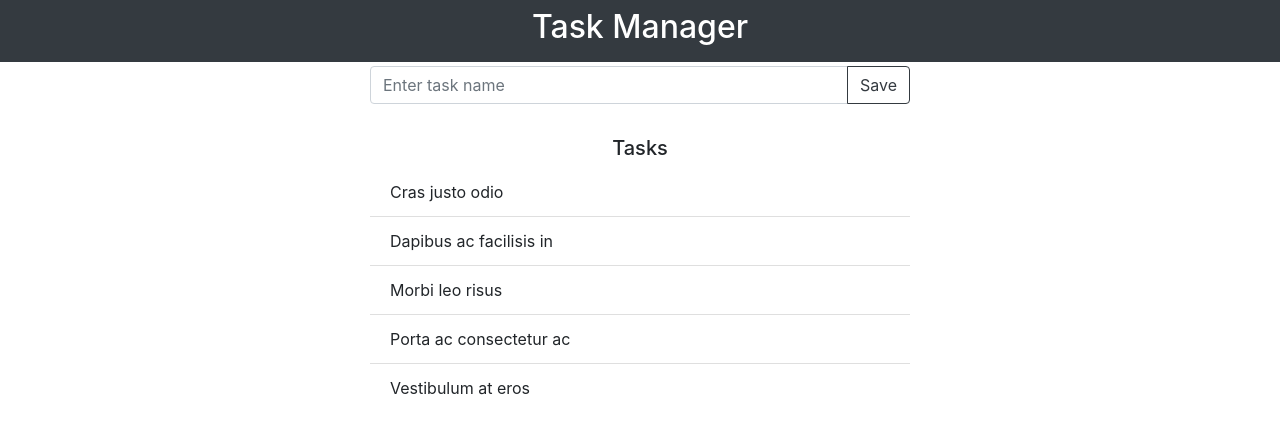
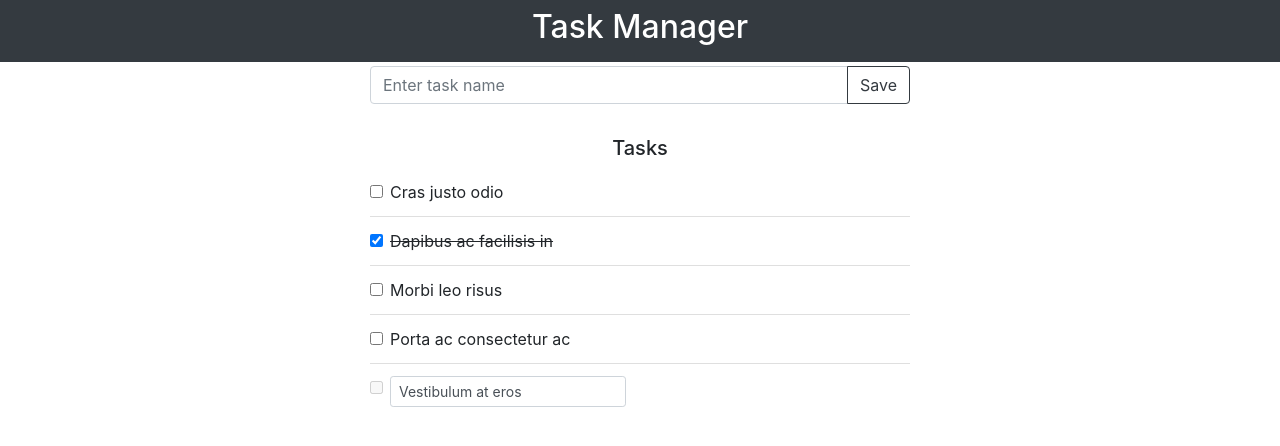
Before and after one commit to shibbirweb/reactjs-practice, a React (Create React App) app: page / in a window 1280 px wide. Shown: the top 446 px of the page. Built offline with nearby package versions, Linux system fonts and the light colour scheme.

Commit message:
Update style

```diff
--- a/src/components/TasksComponent.js
+++ b/src/components/TasksComponent.js
@@ -7,11 +7,30 @@ class TasksComponent extends Component {
                 <div className="col-12">
                     <h5 className="text-center">Tasks</h5>
                     <ul className="list-group list-group-flush">
-                        <li className="list-group-item">Cras justo odio</li>
-                        <li className="list-group-item">Dapibus ac facilisis in</li>
-                        <li className="list-group-item">Morbi leo risus</li>
-                        <li className="list-group-item">Porta ac consectetur ac</li>
-                        <li className="list-group-item">Vestibulum at eros</li>
+                        <li className="list-group-item">
+                            <input className="form-check-input" type="checkbox"/>
+                            Cras justo odio
+                        </li>
+                        <li className="list-group-item">
+                            <input className="form-check-input" type="checkbox" defaultChecked={true}/>
+                            <s>Dapibus ac facilisis in</s>
+                        </li>
+                        <li className="list-group-item">
+                            <input className="form-check-input" type="checkbox"/>
+                            Morbi leo risus
+                        </li>
+                        <li className="list-group-item">
+                            <input className="form-check-input" type="checkbox"/>
+                            Porta ac consectetur ac
+                        </li>
+                        <li className="list-group-item">
+                            <input className="form-check-input" type="checkbox" disabled={true}/>
+                            <form className="form-inline">
+                                <input type="text" className="form-control form-control-sm"
+                                       defaultValue="Vestibulum at eros"
+                                       placeholder="Jane Doe"/>
+                            </form>
+                        </li>
                     </ul>
                 </div>
             </div>
```
